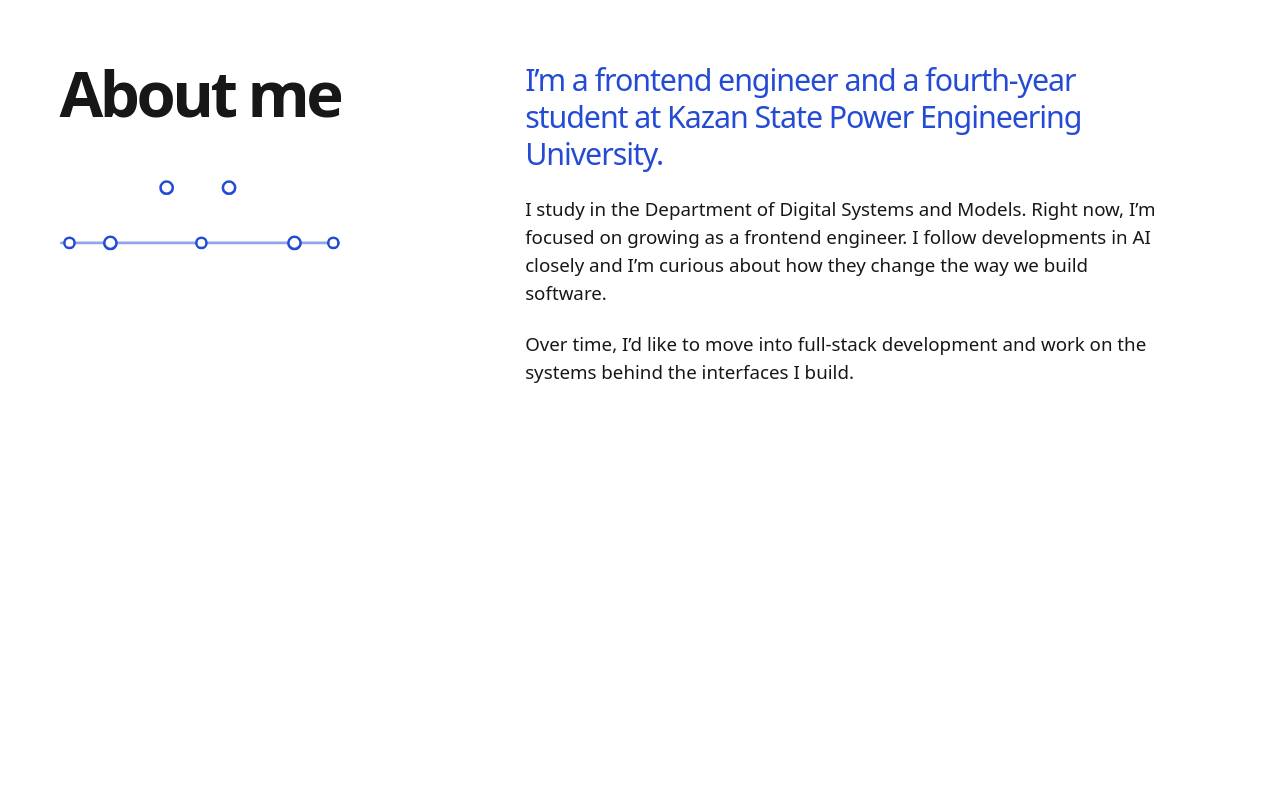
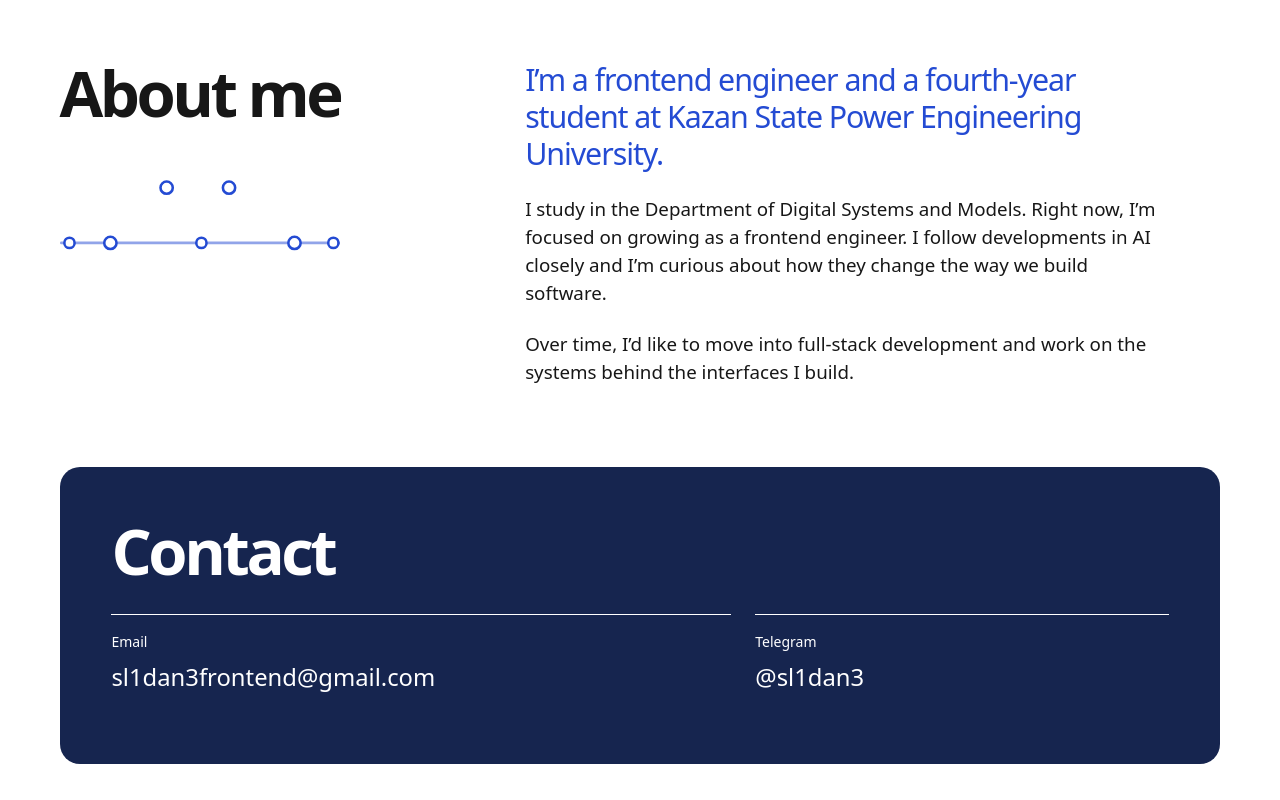
Before and after one commit to sl1dan3/frontend-portfolio, a React (Vite) app: page / in a window 1280 px wide. Shown: the part 1506-2306 px from the top of the page. Before the commit the page ends 1973 px from the top, so only its background shows below. Built offline with nearby package versions, Linux system fonts and the light colour scheme.

Commit message:
feat: add a contact footer with email and Telegram links

```diff
--- a/src/App.jsx
+++ b/src/App.jsx
@@ -2,6 +2,7 @@ import Header from './components/Header/Header'
 import Hero from './components/Hero/Hero'
 import Skills from './components/Skills/Skills'
 import About from './components/About/About'
+import Footer from './components/Footer/Footer'
 
 function App() {
   return (
@@ -12,6 +13,7 @@ function App() {
         <Skills />
         <About />
       </main>
+      <Footer />
     </div>
   )
 }
--- /dev/null
+++ b/src/components/Footer/Footer.jsx
@@ -0,0 +1,44 @@
+const contacts = [
+  {
+    id: 'email',
+    label: 'Email',
+    text: 'sl1dan3frontend@gmail.com',
+    href: 'mailto:sl1dan3frontend@gmail.com',
+  },
+  {
+    id: 'telegram',
+    label: 'Telegram',
+    text: '@sl1dan3',
+    href: 'https://t.me/sl1dan3',
+    external: true,
+  },
+]
+
+export default function Footer() {
+  return (
+    <footer
+      className="footer"
+      id="contact"
+      aria-labelledby="contact-title"
+      tabIndex={-1}
+    >
+      <h2 className="footer__title" id="contact-title">
+        Contact
+      </h2>
+      <address className="footer__contacts">
+        {contacts.map(({ id, label, text, href, external }) => (
+          <a
+            className="footer__link"
+            key={id}
+            href={href}
+            target={external ? '_blank' : undefined}
+            rel={external ? 'noopener noreferrer' : undefined}
+          >
+            <span className="footer__label">{label}</span>
+            <span>{text}</span>
+          </a>
+        ))}
+      </address>
+    </footer>
+  )
+}
--- /dev/null
+++ b/src/components/Footer/Footer.scss
@@ -0,0 +1,52 @@
+@use '@styles/toolkit' as kit;
+
+.footer {
+  margin-bottom: kit.fluid(48, 20);
+  padding: kit.fluid(72, 24);
+  border-radius: 1.25rem;
+  background: var(--footer-background);
+  color: var(--footer-text);
+
+  &__title {
+    @include kit.section-title;
+
+    margin: 0 0 2rem;
+  }
+
+  &__contacts {
+    display: grid;
+    grid-template-columns: 1.5fr 1fr;
+    gap: 1.5rem;
+    font-style: normal;
+  }
+
+  &__link {
+    display: grid;
+    gap: 0.5rem;
+    padding-block: 1rem;
+    border-top: 1px solid currentcolor;
+    color: inherit;
+    overflow-wrap: anywhere;
+    font-size: kit.fluid(28, 18);
+    text-decoration: none;
+
+    @include kit.hover {
+      text-decoration: underline;
+    }
+
+    &:focus-visible {
+      outline-color: currentcolor;
+    }
+  }
+
+  &__label {
+    font-size: 0.875rem;
+  }
+
+  @include kit.mobile {
+    &__contacts {
+      grid-template-columns: 1fr;
+      gap: 0.25rem;
+    }
+  }
+}
--- a/src/components/Header/Header.jsx
+++ b/src/components/Header/Header.jsx
@@ -4,6 +4,7 @@ const navigation = [
   { id: 'home', label: 'Home' },
   { id: 'skills', label: 'Skills' },
   { id: 'about', label: 'About' },
+  { id: 'contact', label: 'Contact' },
 ]
 
 export default function Header() {
--- a/src/styles/index.scss
+++ b/src/styles/index.scss
@@ -7,3 +7,4 @@
 @use '../components/Hero/Hero';
 @use '../components/Skills/Skills';
 @use '../components/About/About';
+@use '../components/Footer/Footer';
--- a/src/styles/variables.scss
+++ b/src/styles/variables.scss
@@ -1,4 +1,6 @@
 :root {
+  --footer-background: #16254f;
+  --footer-text: #fff;
   --header-height: 5rem;
   --color-background: #fff;
   --color-text: #171717;
```
